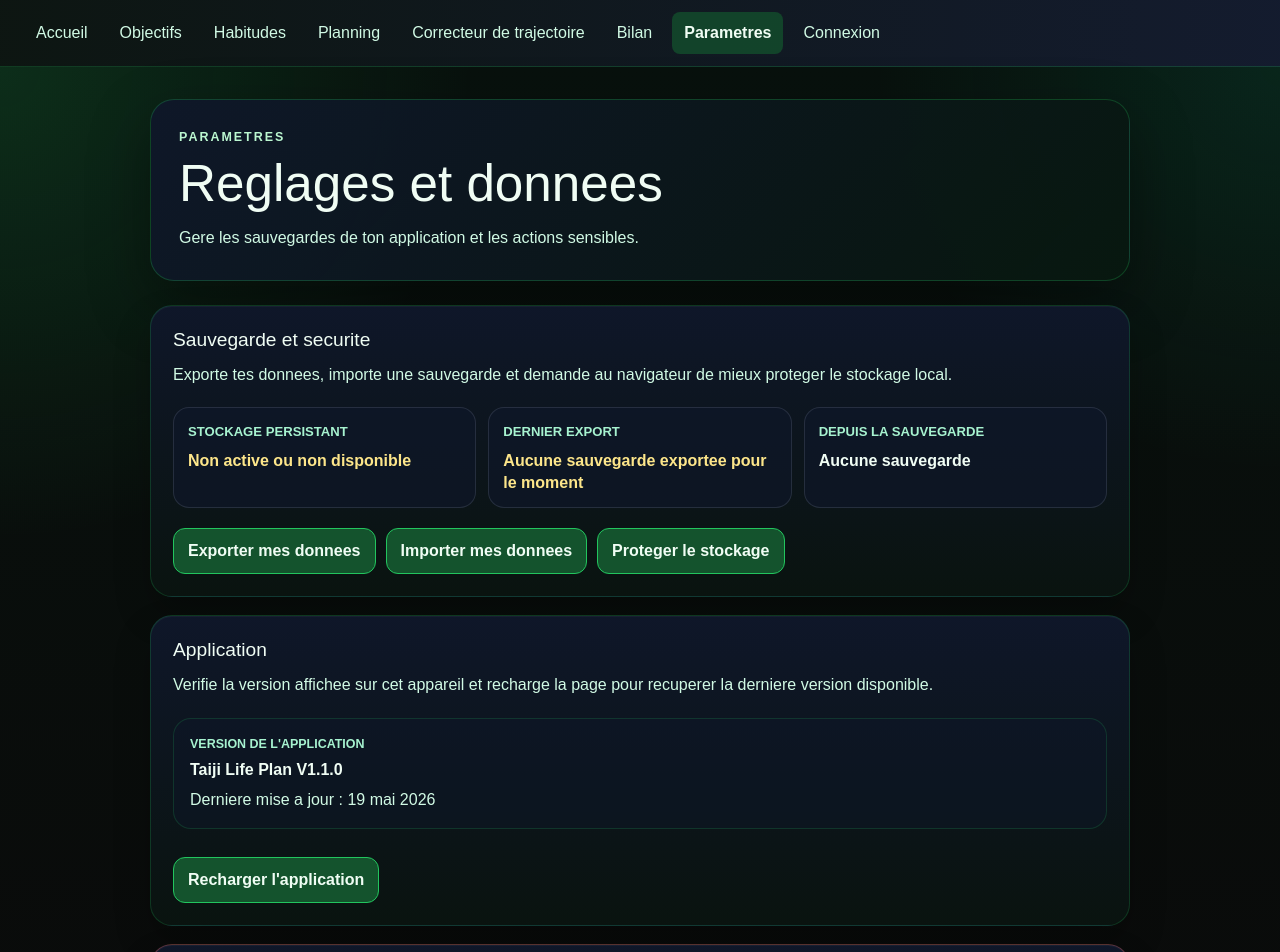
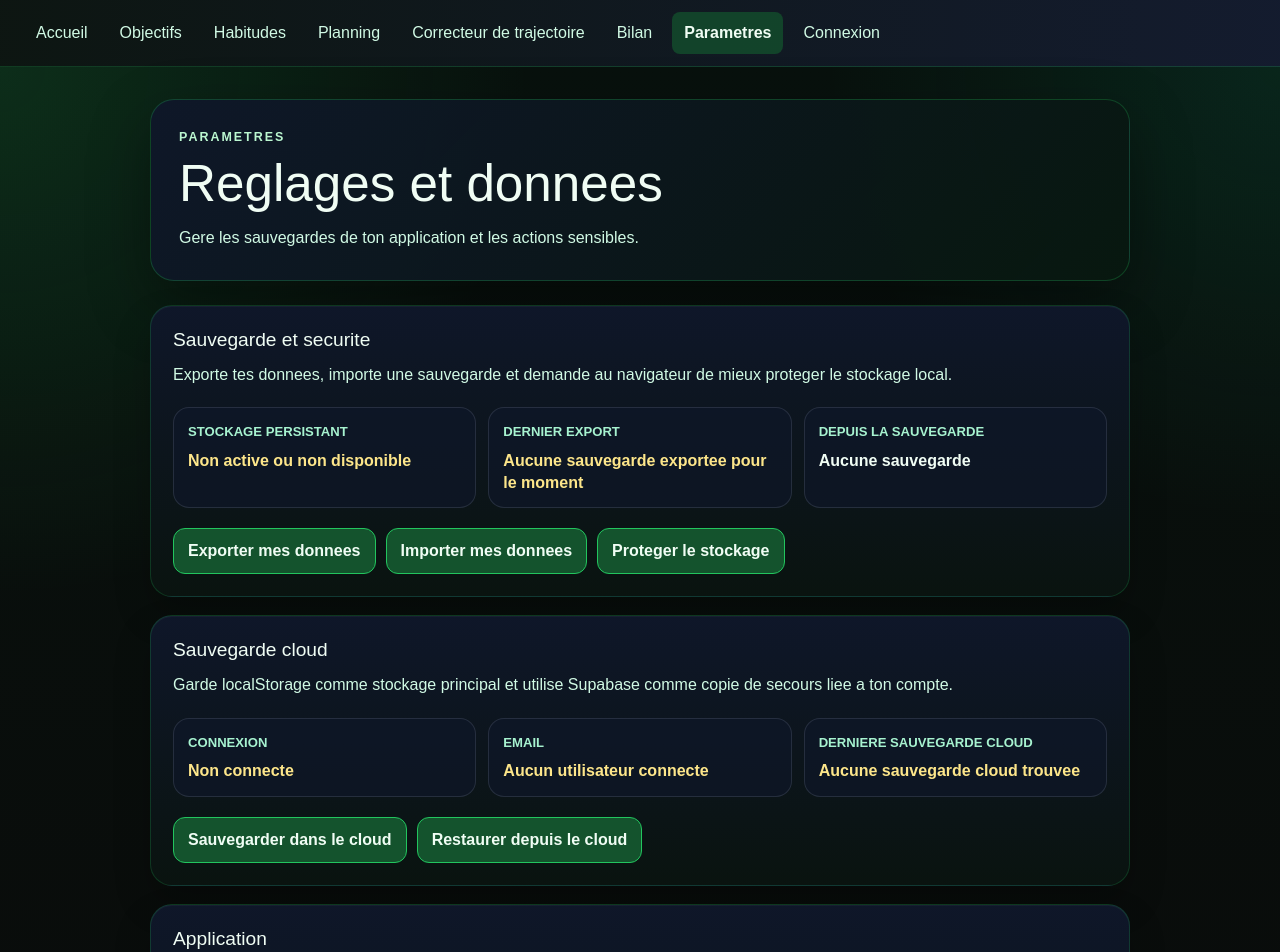
Before and after one commit to Gintaiji/taijilifeplan, a Next.js app: page /parametres in a window 1280 px wide. Shown: the top 952 px of the page. Built offline with nearby package versions, Linux system fonts and the light colour scheme; no server answers.

Commit message:
Ajout de la sauvegarde cloud Supabase

```diff
--- a/app/parametres/page.tsx
+++ b/app/parametres/page.tsx
@@ -1,11 +1,13 @@
 "use client";
 
+import type { Session } from "@supabase/supabase-js";
 import { useEffect, useRef, useState } from "react";
 import {
   createBackupFile,
   downloadJsonFile,
   getLastBackupExportDate,
   importBackupData,
+  isBackupData,
   isBackupFile,
   saveLastBackupExportDate,
 } from "../utils/backup";
@@ -14,12 +16,18 @@ import {
   isPersistentStorageGranted,
   requestPersistentStorage,
 } from "../utils/storage";
+import {
+  getSupabaseBrowserClient,
+  getSupabaseSession,
+  onSupabaseAuthChange,
+} from "../utils/supabase";
 import styles from "./page.module.css";
 
 const RESET_CONFIRMATION_TEXT = "SUPPRIMER";
 const BACKUP_WARNING_DAYS = 3;
 const APP_VERSION = "V1.1.0";
 const APP_UPDATED_AT = "19 mai 2026";
+const CLOUD_BACKUP_TABLE = "taiji_app_data";
 
 function formatBackupDate(dateValue: string | null) {
   if (!dateValue) {
@@ -75,6 +83,10 @@ export default function ParametresPage() {
   const [isClient, setIsClient] = useState(false);
   const [message, setMessage] = useState("");
   const [error, setError] = useState("");
+  const [session, setSession] = useState<Session | null>(null);
+  const [isLoadingSession, setIsLoadingSession] = useState(true);
+  const [isCloudBusy, setIsCloudBusy] = useState(false);
+  const [lastCloudBackup, setLastCloudBackup] = useState<string | null>(null);
   const [persistentStorage, setPersistentStorage] = useState<boolean | null>(
     null,
   );
@@ -82,22 +94,69 @@ export default function ParametresPage() {
   const daysSinceBackup = getDaysSinceBackup(lastBackupExport);
   const shouldShowBackupWarning =
     daysSinceBackup !== null && daysSinceBackup > BACKUP_WARNING_DAYS;
+  const userEmail = session?.user.email;
+
+  async function loadLastCloudBackup(userId: string) {
+    const supabase = getSupabaseBrowserClient();
+    const { data, error: selectError } = await supabase
+      .from(CLOUD_BACKUP_TABLE)
+      .select("updated_at")
+      .eq("user_id", userId)
+      .maybeSingle();
+
+    if (selectError) {
+      throw selectError;
+    }
+
+    setLastCloudBackup(
+      typeof data?.updated_at === "string" ? data.updated_at : null,
+    );
+  }
 
   useEffect(() => {
     let shouldUpdateState = true;
 
     async function loadClientSettings() {
-      if (shouldUpdateState) {
+      try {
+        const currentSession = await getSupabaseSession();
+
+        if (!shouldUpdateState) {
+          return;
+        }
+
         setIsClient(true);
+        setSession(currentSession);
         setLastBackupExport(getLastBackupExportDate());
         setPersistentStorage(await isPersistentStorageGranted());
+
+        if (currentSession) {
+          await loadLastCloudBackup(currentSession.user.id);
+        }
+      } catch {
+        if (shouldUpdateState) {
+          setError("Impossible de charger la session Supabase.");
+        }
+      } finally {
+        if (shouldUpdateState) {
+          setIsLoadingSession(false);
+        }
       }
     }
 
     void loadClientSettings();
 
+    const unsubscribe = onSupabaseAuthChange((newSession) => {
+      setSession(newSession);
+      setLastCloudBackup(null);
+
+      if (newSession) {
+        void loadLastCloudBackup(newSession.user.id);
+      }
+    });
+
     return () => {
       shouldUpdateState = false;
+      unsubscribe();
     };
   }, []);
 
@@ -152,6 +211,107 @@ export default function ParametresPage() {
     } catch {
       setMessage("");
       setError("Impossible de lire ce fichier JSON.");
+    }
+  }
+
+  async function handleCloudSave() {
+    setMessage("");
+    setError("");
+
+    if (!session) {
+      setError("Tu dois etre connecte pour sauvegarder dans le cloud.");
+      return;
+    }
+
+    setIsCloudBusy(true);
+
+    try {
+      const backupFile = createBackupFile();
+      const supabase = getSupabaseBrowserClient();
+      const { data, error: upsertError } = await supabase
+        .from(CLOUD_BACKUP_TABLE)
+        .upsert(
+          {
+            user_id: session.user.id,
+            data: backupFile.data,
+            updated_at: backupFile.exportedAt,
+          },
+          { onConflict: "user_id" },
+        )
+        .select("updated_at")
+        .single();
+
+      if (upsertError) {
+        throw upsertError;
+      }
+
+      const savedAt =
+        typeof data?.updated_at === "string"
+          ? data.updated_at
+          : backupFile.exportedAt;
+
+      setLastCloudBackup(savedAt);
+      setMessage("Sauvegarde cloud reussie.");
+    } catch {
+      setError("Impossible de sauvegarder dans le cloud pour le moment.");
+    } finally {
+      setIsCloudBusy(false);
+    }
+  }
+
+  async function handleCloudRestore() {
+    setMessage("");
+    setError("");
+
+    if (!session) {
+      setError("Tu dois etre connecte pour restaurer depuis le cloud.");
+      return;
+    }
+
+    const shouldRestore = window.confirm(
+      "Restaurer depuis le cloud va remplacer les donnees locales de cet appareil. Continuer ?",
+    );
+
+    if (!shouldRestore) {
+      setError("Restauration annulee.");
+      return;
+    }
+
+    setIsCloudBusy(true);
+
+    try {
+      const supabase = getSupabaseBrowserClient();
+      const { data, error: selectError } = await supabase
+        .from(CLOUD_BACKUP_TABLE)
+        .select("data, updated_at")
+        .eq("user_id", session.user.id)
+        .maybeSingle();
+
+      if (selectError) {
+        throw selectError;
+      }
+
+      if (!data) {
+        setError("Aucune sauvegarde cloud trouvee.");
+        return;
+      }
+
+      if (!isBackupData(data.data)) {
+        setError("La sauvegarde cloud trouvee n'est pas valide.");
+        return;
+      }
+
+      importBackupData(data.data);
+      setLastCloudBackup(
+        typeof data.updated_at === "string" ? data.updated_at : null,
+      );
+      setError("");
+      setMessage("Restauration cloud reussie. La page va se recharger.");
+      window.location.reload();
+    } catch {
+      setError("Impossible de restaurer depuis le cloud pour le moment.");
+    } finally {
+      setIsCloudBusy(false);
     }
   }
 
@@ -298,6 +458,83 @@ export default function ParametresPage() {
         <article className={styles.card}>
           <div className={styles.sectionHeader}>
             <div>
+              <h2 className={styles.cardTitle}>Sauvegarde cloud</h2>
+              <p className={styles.cardText}>
+                Garde localStorage comme stockage principal et utilise Supabase
+                comme copie de secours liee a ton compte.
+              </p>
+            </div>
+          </div>
+
+          {isClient ? (
+            <>
+              <div className={styles.statusGrid}>
+                <div className={styles.statusItem}>
+                  <span className={styles.statusLabel}>Connexion</span>
+                  {isLoadingSession ? (
+                    <strong className={styles.statusValue}>Chargement...</strong>
+                  ) : userEmail ? (
+                    <strong className={styles.statusOk}>Connecte</strong>
+                  ) : (
+                    <strong className={styles.statusWarning}>Non connecte</strong>
+                  )}
+                </div>
+
+                <div className={styles.statusItem}>
+                  <span className={styles.statusLabel}>Email</span>
+                  <strong
+                    className={
+                      userEmail ? styles.statusValue : styles.statusWarning
+                    }
+                  >
+                    {userEmail ?? "Aucun utilisateur connecte"}
+                  </strong>
+                </div>
+
+                <div className={styles.statusItem}>
+                  <span className={styles.statusLabel}>
+                    Derniere sauvegarde cloud
+                  </span>
+                  <strong
+                    className={
+                      lastCloudBackup ? styles.statusValue : styles.statusWarning
+                    }
+                  >
+                    {lastCloudBackup
+                      ? formatBackupDate(lastCloudBackup)
+                      : "Aucune sauvegarde cloud trouvee"}
+                  </strong>
+                </div>
+              </div>
+
+              <div className={styles.actions}>
+                <button
+                  type="button"
+                  className={`control-button ${styles.button}`}
+                  onClick={handleCloudSave}
+                  disabled={isCloudBusy || isLoadingSession}
+                >
+                  Sauvegarder dans le cloud
+                </button>
+
+                <button
+                  type="button"
+                  className={`control-button ${styles.button}`}
+                  onClick={handleCloudRestore}
+                  disabled={isCloudBusy || isLoadingSession}
+                >
+                  Restaurer depuis le cloud
+                </button>
+              </div>
+            </>
+          ) : (
+            <p className={styles.cardText}>Chargement de la sauvegarde cloud...</p>
+          )}
+        </article>
+
+        <article className={styles.card}>
+          <div className={styles.sectionHeader}>
+            <div>
               <h2 className={styles.cardTitle}>Application</h2>
               <p className={styles.cardText}>
                 Verifie la version affichee sur cet appareil et recharge la
--- a/app/utils/backup.ts
+++ b/app/utils/backup.ts
@@ -26,19 +26,27 @@ export function isBackupFile(value: unknown): value is BackupFile {
     return false;
   }
 
-  const data = value.data;
-
   return (
     typeof value.version === "number" &&
     typeof value.exportedAt === "string" &&
-    isObject(data.habits) &&
-    Array.isArray(data.habitNames) &&
-    (data.habitOrder === null || Array.isArray(data.habitOrder)) &&
-    Array.isArray(data.goals) &&
-    Array.isArray(data.planning) &&
-    isObject(data.trajectory) &&
-    (data.priorities === null || isObject(data.priorities)) &&
-    (data.progressHistory === undefined || Array.isArray(data.progressHistory))
+    isBackupData(value.data)
+  );
+}
+
+export function isBackupData(value: unknown): value is BackupData {
+  if (!isObject(value)) {
+    return false;
+  }
+
+  return (
+    isObject(value.habits) &&
+    Array.isArray(value.habitNames) &&
+    (value.habitOrder === null || Array.isArray(value.habitOrder)) &&
+    Array.isArray(value.goals) &&
+    Array.isArray(value.planning) &&
+    isObject(value.trajectory) &&
+    (value.priorities === null || isObject(value.priorities)) &&
+    (value.progressHistory === undefined || Array.isArray(value.progressHistory))
   );
 }
 
```
